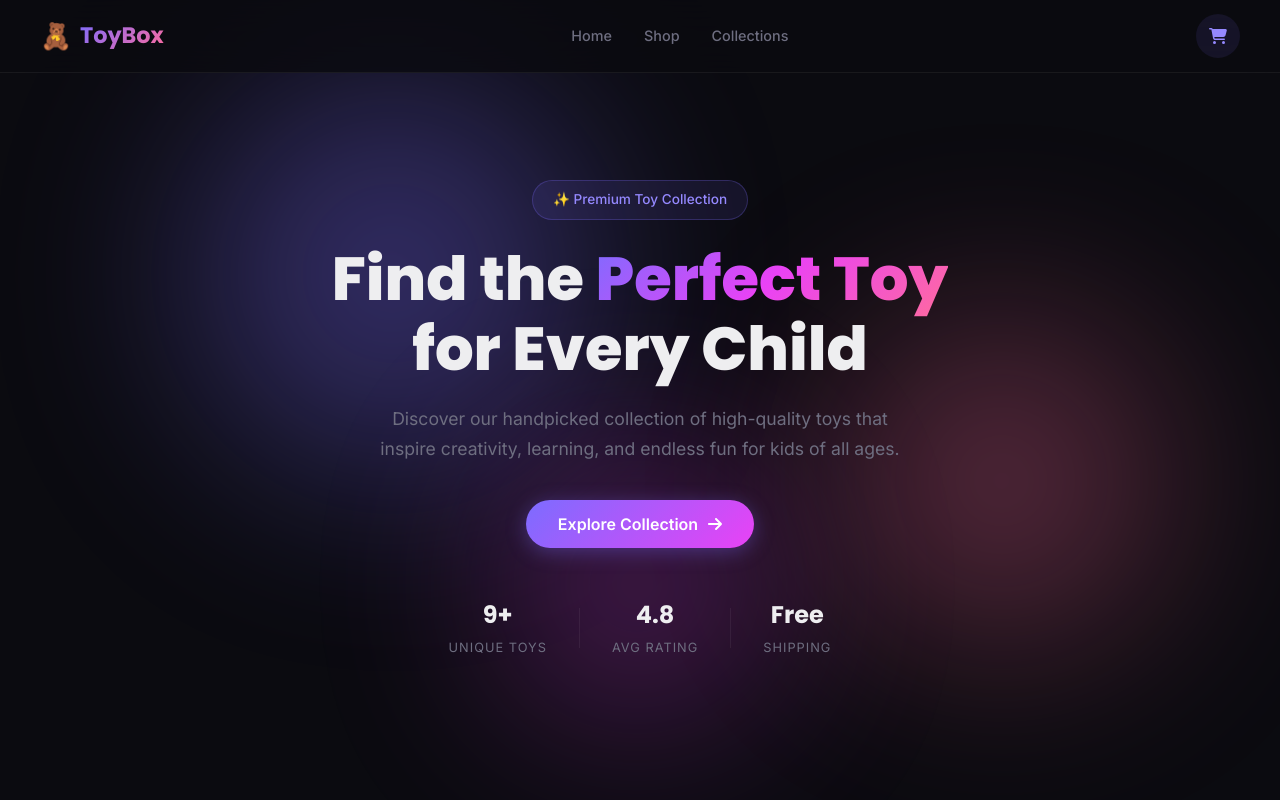
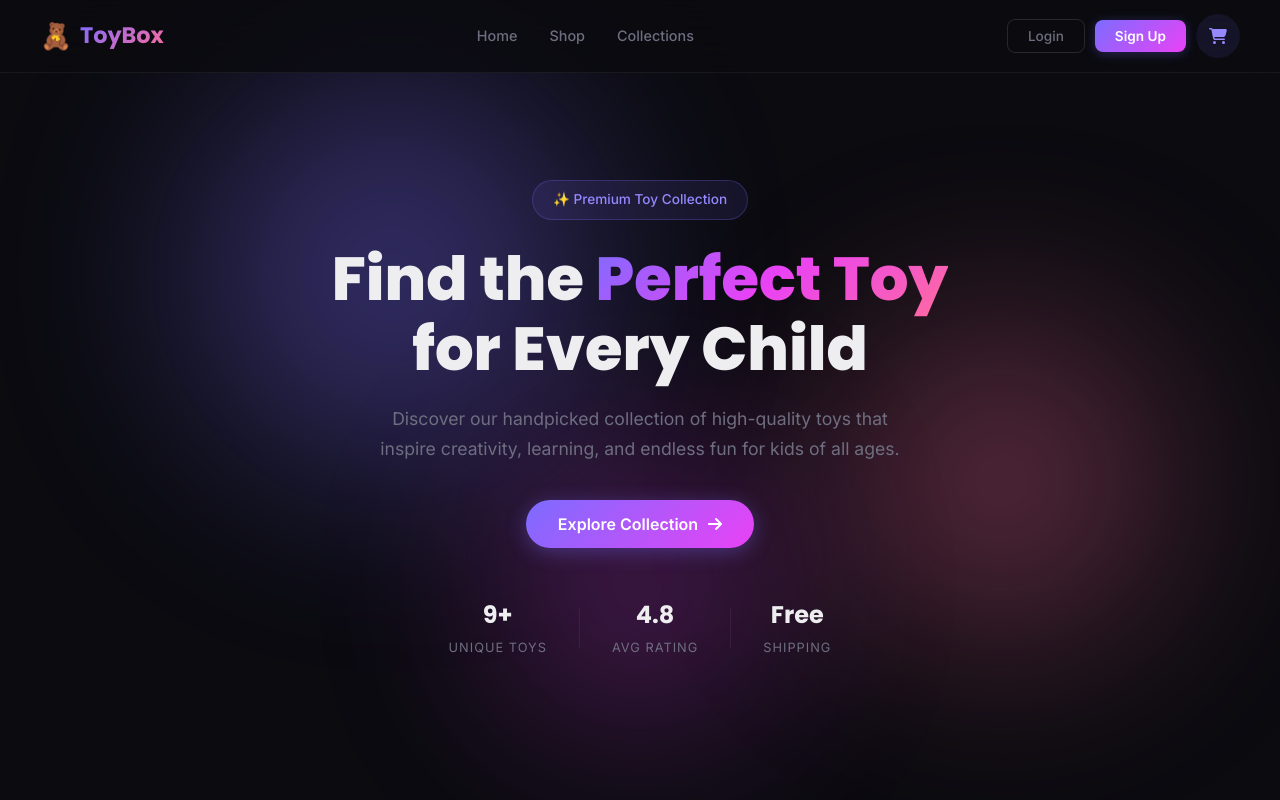
Before and after one commit to WahidaAkhter/add-to-cart-your-toy, a React (Create React App) app: page / in a window 1280 px wide. Shown: the top 800 px of the page. Built offline with nearby package versions, Linux system fonts and the light colour scheme.

Commit message:
added login sign up buttons

```diff
--- a/src/Component/Header/Header.css
+++ b/src/Component/Header/Header.css
@@ -78,6 +78,44 @@
     width: 100%;
 }
 
+.nav-actions {
+    display: flex;
+    align-items: center;
+    gap: 10px;
+}
+
+.nav-login-btn {
+    padding: 8px 20px;
+    background: transparent;
+    border: 1px solid var(--border-hover);
+    border-radius: var(--radius-sm);
+    color: var(--text-secondary);
+    font-size: 0.85rem;
+    font-weight: 500;
+    transition: var(--transition);
+}
+
+.nav-login-btn:hover {
+    border-color: var(--accent);
+    color: var(--text-primary);
+}
+
+.nav-signup-btn {
+    padding: 8px 20px;
+    background: linear-gradient(135deg, var(--accent), #e942f5);
+    border-radius: var(--radius-sm);
+    color: #fff;
+    font-size: 0.85rem;
+    font-weight: 600;
+    transition: var(--transition);
+    box-shadow: 0 2px 12px rgba(124, 108, 255, 0.3);
+}
+
+.nav-signup-btn:hover {
+    transform: translateY(-1px);
+    box-shadow: 0 4px 20px rgba(124, 108, 255, 0.45);
+}
+
 .nav-cart-btn {
     position: relative;
     display: flex;
--- a/src/Component/Header/Header.js
+++ b/src/Component/Header/Header.js
@@ -16,10 +16,14 @@ const Header = ({ cartCount }) => {
                     <a href="#shop" className="nav-link">Shop</a>
                     <a href="#shop" className="nav-link">Collections</a>
                 </nav>
-                <a href="#shop" className="nav-cart-btn">
-                    <FontAwesomeIcon icon={faShoppingCart} />
-                    {cartCount > 0 && <span className="cart-badge">{cartCount}</span>}
-                </a>
+                <div className="nav-actions">
+                    <button className="nav-login-btn">Login</button>
+                    <button className="nav-signup-btn">Sign Up</button>
+                    <a href="#shop" className="nav-cart-btn">
+                        <FontAwesomeIcon icon={faShoppingCart} />
+                        {cartCount > 0 && <span className="cart-badge">{cartCount}</span>}
+                    </a>
+                </div>
             </div>
         </header>
     );
```
